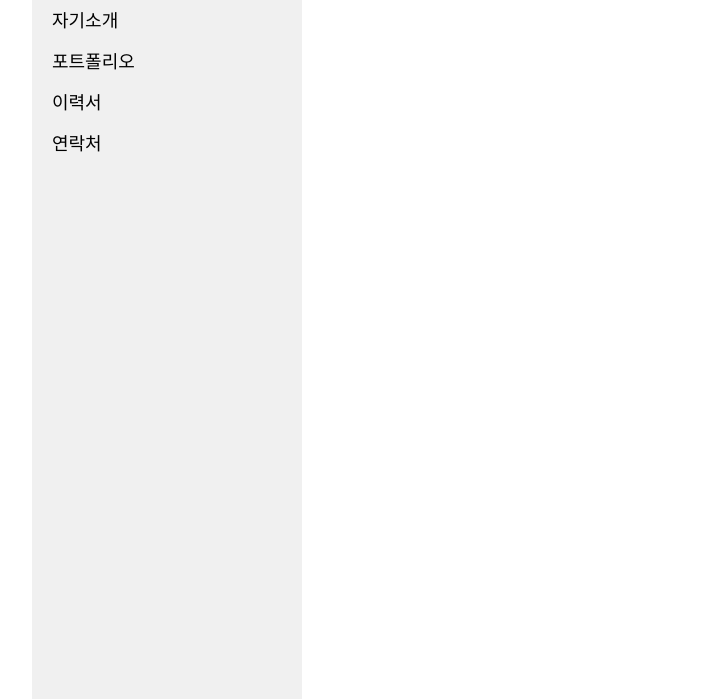
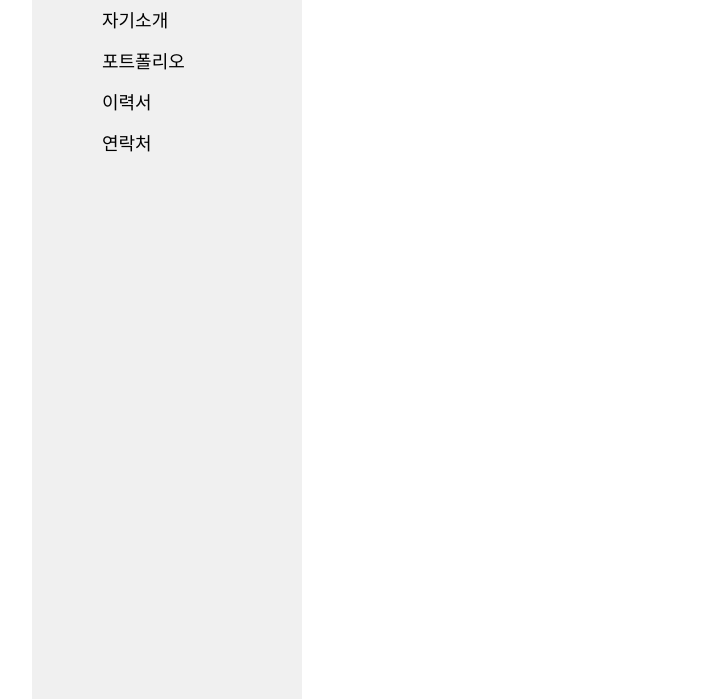
Before and after one commit to yesroh/yesroh.github.io, a plain HTML site: page index.html in a window 1280 px wide. Shown: the part 101-800 px from the top of the page, without its empty margins (18-729 px from the left). Drawn offline with Linux system fonts and the light colour scheme.

Commit message:
Update style.css

```diff
--- a/style.css
+++ b/style.css
@@ -26,7 +26,7 @@ body {
 
 #sidebar ul {
     list-style-type: none;
-    padding-left: 0; /* padding-left를 없애주기 */
+    padding-left: 50px;
 }
 
 #sidebar li {
```
